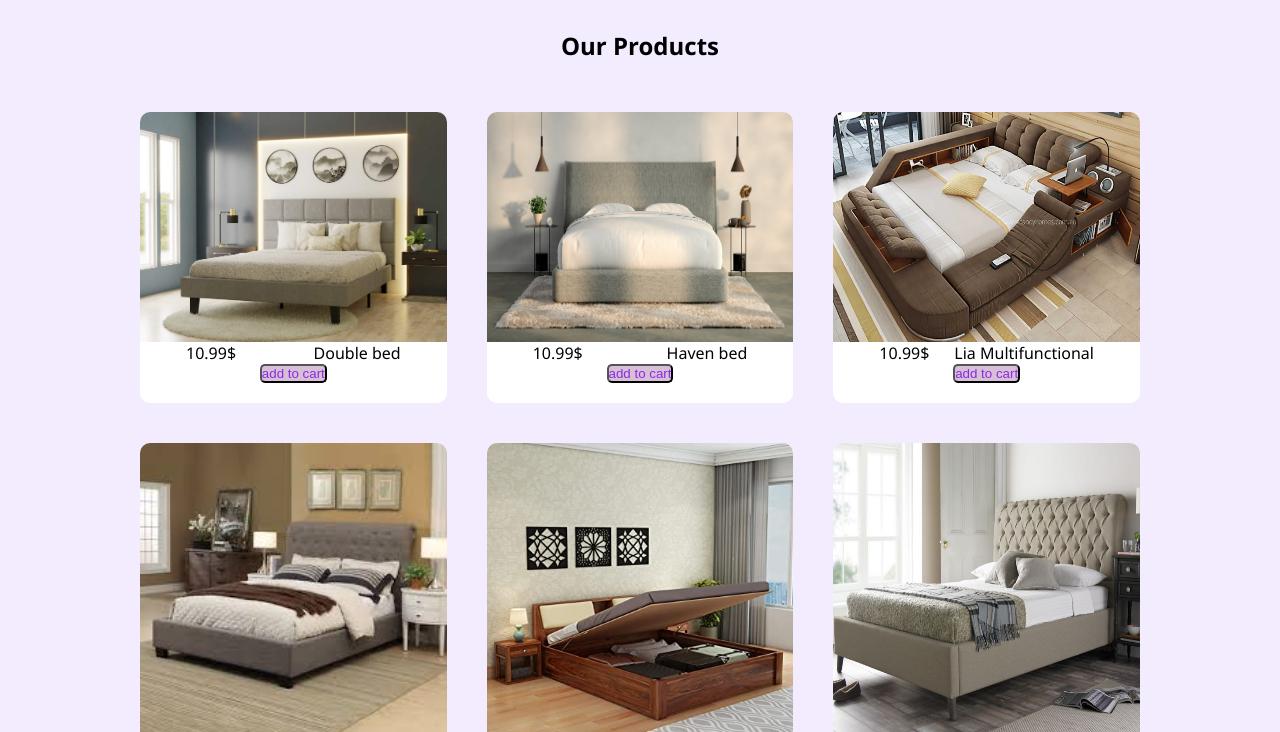
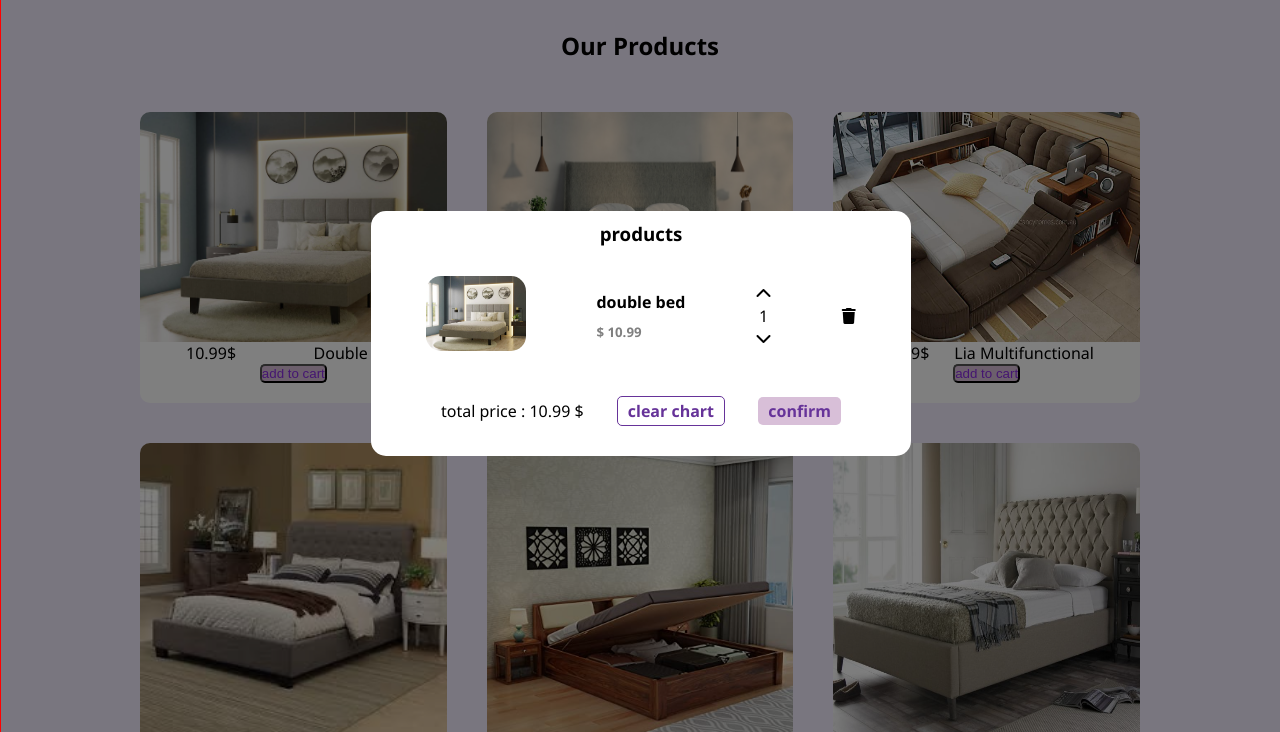
Before and after one commit to Beehrad/git-shopping-training, a plain HTML site: page index.html in a window 1280 px wide. Shown: the part 68-800 px from the top of the page. Drawn offline with Linux system fonts and the light colour scheme.

Commit message:
modal created

```diff
--- a/index.html
+++ b/index.html
@@ -85,6 +85,32 @@
             </div>
         </div>
     </section>
+
+    <section>
+    <div class="backdrop">
+        <div class="modal">
+            <h3>products</h3>
+            <div class="cart-item">
+                <span><img src="./img/contemporary-design-double-bed.jpg" alt=""></span>
+                <div class="cart-des">
+                    <h4>double bed</h4>
+                    <h5>$ 10.99</h5>
+                </div>
+                <div class="counter">
+                    <span><i class="fa-solid fa-chevron-up"></i></span>
+                    <p>1</p>
+                    <span><i class="fa-solid fa-chevron-down"></i></span>
+                </div>
+                <span><i class="fa-solid fa-trash"></i></span>
+            </div>
+            <div class="cart-footer">
+                <p>total price : 10.99 $</p>
+                <span class="clear-chart">clear chart</span>
+                <span class="confirm">confirm</span>
+            </div>
+        </div>
+    </div>
+    </section>
 </body>
 <script src="./app.js"></script>
 </html>
--- a/style.css
+++ b/style.css
@@ -106,3 +106,98 @@ section >.container >.products >.item> button{
     border-radius: 5px;
     color: blueviolet;
 }
+
+
+
+.backdrop{
+    display: flex;
+    justify-content: center;
+    align-items: center;
+    background-color: rgba(0, 0, 0 ,0.5);
+    width: 100%;
+    height: 100%;
+    position: fixed;
+    top: 0;
+    left: 0;
+    border: 1px solid red;
+    opacity: 1;
+}
+
+.modal{
+    width: 500px;
+    min-height: 200px;
+    position: absolute;
+    background-color: white;
+    padding: 10px 20px;
+    display: flex;
+    flex-direction: column;
+    justify-content: center;
+    align-items: center;
+    border-radius: 15px;
+    transition: all ease-in-out 0.5s;
+    transform: translateY(0vh);
+}
+
+.cart-item{
+    display: flex;
+    width: 100%;
+    margin-top: 30px;
+    justify-content: space-around;
+    align-items: center;
+}
+
+.cart-des{
+    display: flex;
+    flex-direction: column;
+    justify-content: center;
+
+}
+
+.cart-des h5{
+    color: gray;
+    margin-top: 10px;
+}
+.counter{
+    display: flex;
+    flex-direction: column;
+    justify-content: center;
+    align-items: center;
+}
+
+.modal img{
+    width: 100px;
+    border-radius: 15px;
+}
+
+.cart-footer{
+    display: flex;
+    flex-direction: row;
+    justify-content: space-between;
+    align-items: center;
+    width: 80%;
+    margin-top: 40px;
+    margin-bottom: 20px;
+}
+
+.cart-footer >span{
+    border-radius:  5px;
+    padding: 3px 10px;
+}
+
+.cart-footer span.clear-chart{
+    border: 1px solid rebeccapurple;
+    color: rebeccapurple;
+    font-weight: bold;
+    cursor: pointer;
+}
+
+.cart-footer span.confirm{
+    background-color: thistle;
+    color: rebeccapurple;
+    font-weight: bold;
+    cursor: pointer;
+}
+
+.fa-chevron-up, .fa-chevron-down, .fa-trash{
+    cursor: pointer;
+}
```
